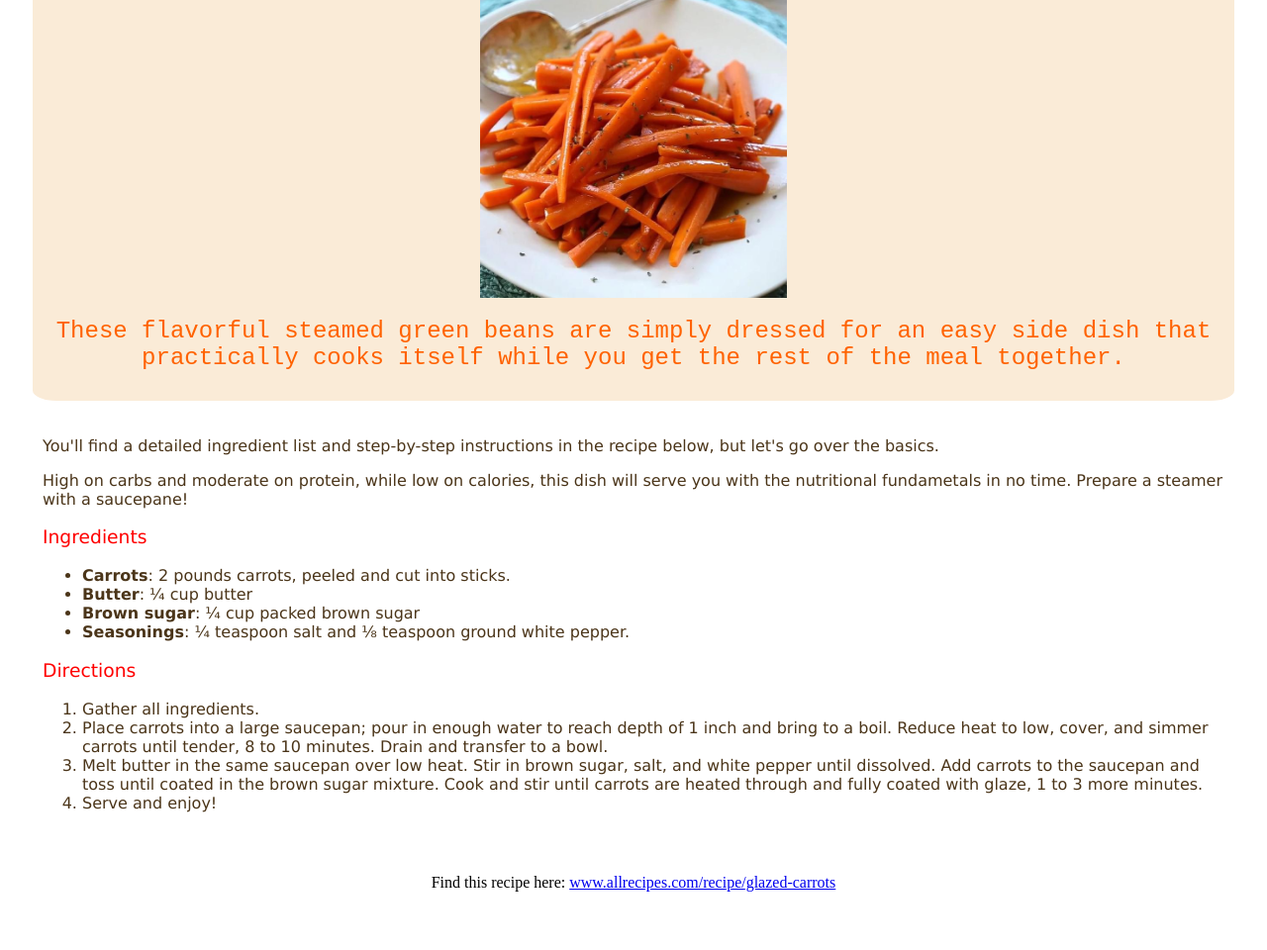
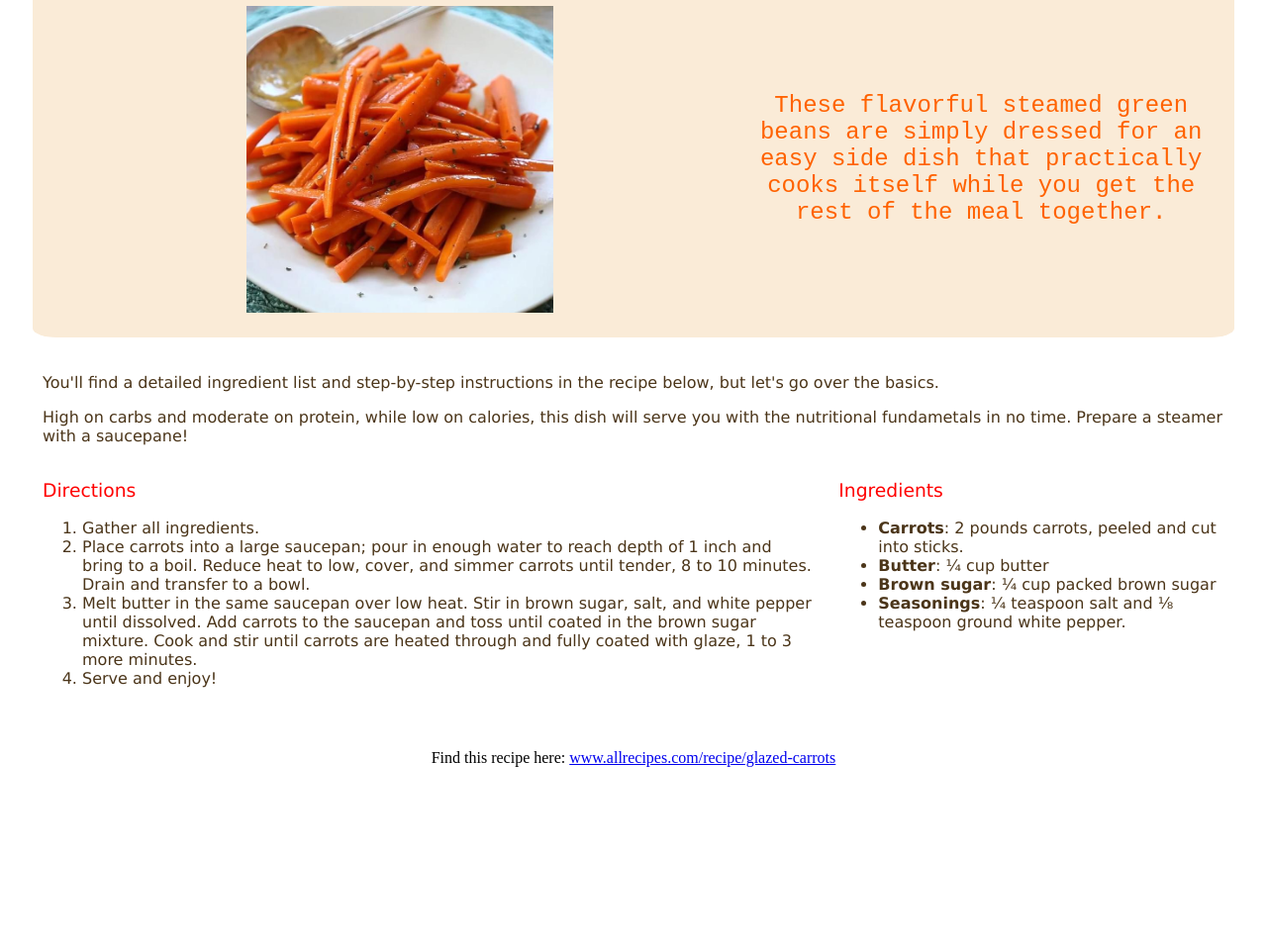
Before and after one commit to otherdcn/odin-recipes, a plain HTML site: page recipes/glazed-carrots.html in a window 1280 px wide. Shown: the part 151-1111 px from the top of the page at 99% size. After the commit the page ends 985 px from the top, so only its background shows below. Drawn offline with Linux system fonts and the light colour scheme.

Commit message:
Add Flexbox styling to recipes html

```diff
--- a/recipes/glazed-carrots.html
+++ b/recipes/glazed-carrots.html
@@ -12,9 +12,14 @@
       <div class="heading">
         <a href="../index.html">Back Home</a>
         <h1>Glazed Carrots</h1>
+
+        <div class="image-desc">
+          <div class="image">
             <img src="../images/glazed-carrots.jpg" alt="Glazed Carrots" height="310" width="310">
+          </div>
 
           <h2>These flavorful steamed green beans are simply dressed for an easy side dish that practically cooks itself while you get the rest of the meal together.</h2>
+        </div>
       </div>
 
       <div class="content">
@@ -23,6 +28,8 @@
           <p>High on carbs and moderate on protein, while low on calories, this dish will serve you with the nutritional fundametals in no time. Prepare a steamer with a saucepane!</p>
         </div>
 
+        <div class="flex-container">
+          <div class="item ingredients">
             <h3>Ingredients</h3>
             <ul class="text text-list">
               <li><strong>Carrots</strong>: 2 pounds carrots, peeled and cut into sticks.</li>
@@ -30,15 +37,18 @@
               <li><strong>Brown sugar</strong>: ¼ cup packed brown sugar</li>
               <li><strong>Seasonings</strong>: ¼ teaspoon salt and ⅛ teaspoon ground white pepper.</li>
             </ul>
+          </div>
 
+          <div class="item directions">
             <h3>Directions</h3>
-
             <ol class="text text-list">
               <li>Gather all ingredients.</li>
               <li>Place carrots into a large saucepan; pour in enough water to reach depth of 1 inch and bring to a boil. Reduce heat to low, cover, and simmer carrots until tender, 8 to 10 minutes. Drain and transfer to a bowl.</li>
               <li>Melt butter in the same saucepan over low heat. Stir in brown sugar, salt, and white pepper until dissolved. Add carrots to the saucepan and toss until coated in the brown sugar mixture. Cook and stir until carrots are heated through and fully coated with glaze, 1 to 3 more minutes.</li>
               <li>Serve and enjoy!</li>
             </ol>
+          </div>
+        </div>
       </div>
 
       <div class="footer">
--- a/styles.css
+++ b/styles.css
@@ -4,7 +4,7 @@
 
 .heading {
   background-color: antiquewhite;
-  padding: 10px;
+  padding: 25px;
   border-radius: 2%;
   margin: 0 0 10px;
 }
@@ -49,7 +49,7 @@ img {
   display: block;
   margin-left: auto;
   margin-right: auto;
-  width: 50;
+  /* width: 50; */
 }
 
 .text {
@@ -65,3 +65,39 @@ li a {
 li a:hover {
   text-decoration: none;
 }
+
+/* Flexbox styling */
+
+.image-desc {
+  display: flex;
+  justify-content: center;
+  align-items: center;
+  flex-wrap: wrap;
+  gap: 10px;
+}
+
+.image-desc .image {
+  flex: 1.5;
+}
+
+.image-desc h2 {
+  flex: 1;
+}
+
+.flex-container {
+  display: flex;
+  flex-direction: row-reverse;
+  flex-wrap: wrap;
+  gap: 25px;
+}
+
+.ingredients {
+  width: 100px;
+  flex: 1 3 0;
+
+}
+
+.directions {
+  width: 100px;
+  flex: 2 1 0;
+}
```
Also changed, not shown: index.html (+1 -1 lines), recipes/garden-green-beans.html (+11 -1 lines), recipes/roasted-broccoli.html (+11 -1 lines). Lines whose indentation alone changed are shown as unchanged.
